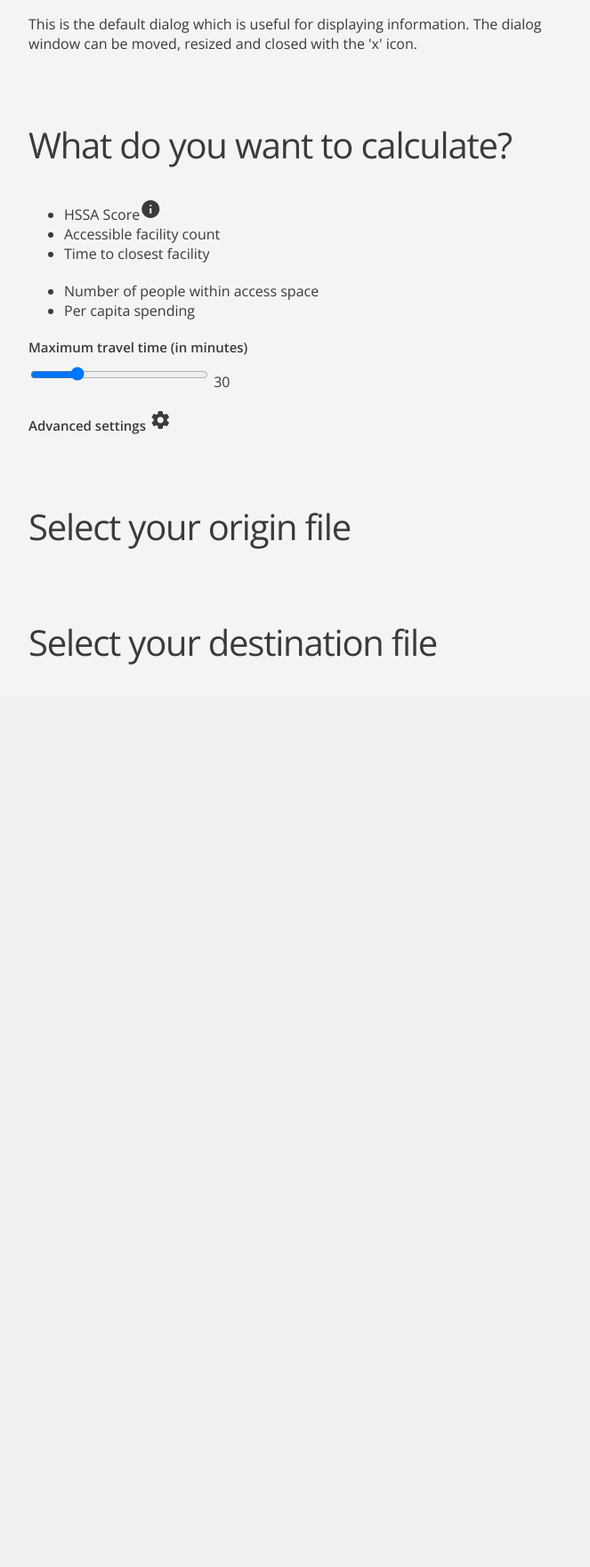
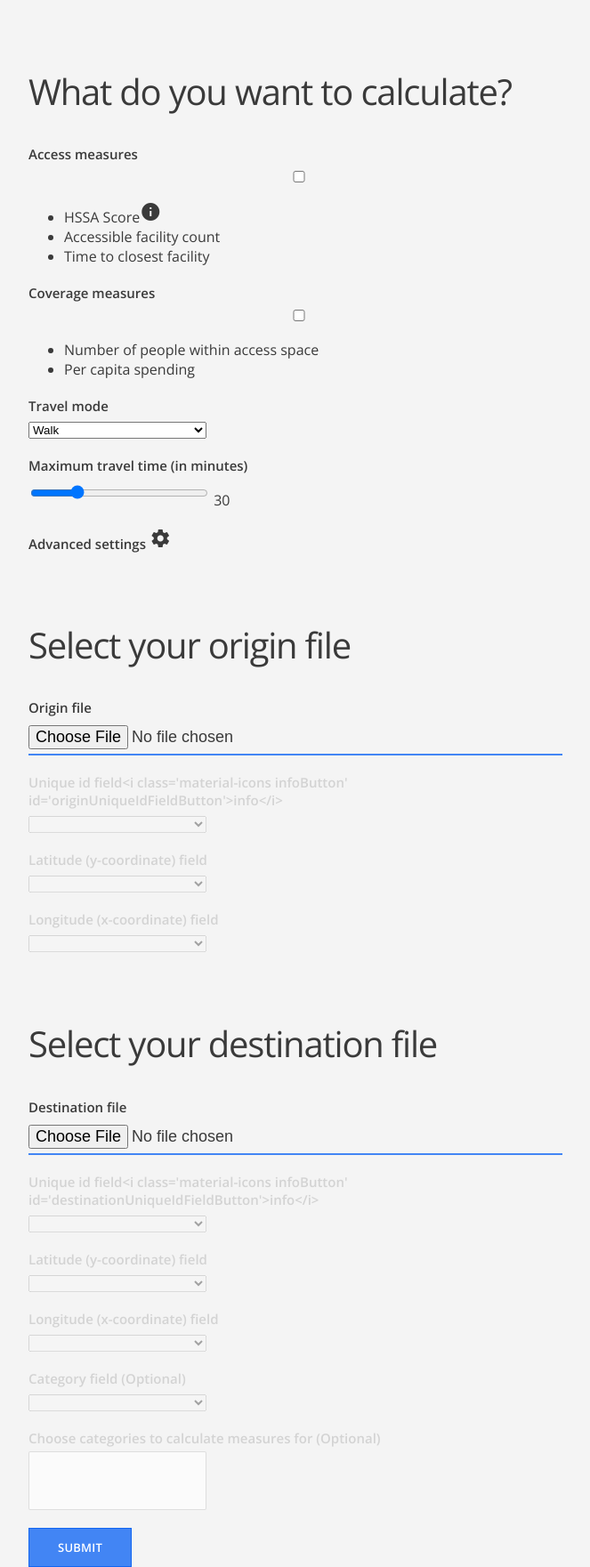
Before and after one commit to GeoDaCenter/spatial_access_web_app, a Flask app: template templates/access.html in a window 1280 px wide. Shown: the part 50-1811 px from the top of the page at 89% size, without its empty margins (108-771 px from the left). Before the commit the page ends 797 px from the top, so only its background shows below. Run offline with Flask 2, Linux system fonts and the light colour scheme; the template is opened without the code that fills it: values that come from a table or form of the project are taken from there, others are empty; some libraries are stand-ins or nearby versions.

Commit message:
updates to forms and LDAP logic edits

```diff
--- a/forms.py
+++ b/forms.py
@@ -78,6 +78,6 @@ class InputForm(FlaskForm):
 	submit = SubmitField('Submit')
 
 class LoginForm(FlaskForm):
-	cnetid = StringField("CNetID") #, validators=[DataRequired("Please enter your CNetID."), Email("Please enter a valid CNetID.")])
-	password = PasswordField("Password") #, validators=[DataRequired("please enter your password.")])
-	submit = SubmitField("Sign in")
+	cnetid = StringField("CNetID", [validators.DataRequired("Please enter your CNetID.")])
+	password = PasswordField("Password", [validators.DataRequired("Please enter your password.")])
+	submit_login = SubmitField("Sign in")
--- a/routes.py
+++ b/routes.py
@@ -65,9 +65,13 @@ def login():
 			    input_form = InputForm()
 			    return redirect(url_for('access'))
 
-			except ldap.INVALID_CREDENTIALS:
-			    print("wrong password")
+			except ldap.INVALID_CREDENTIALS as e:
+			    print("wrong password", e)
 			    return redirect(url_for('login'))
+
+			except Exception as e:
+				print("unknown error", e)
+				return redirect(url_for('login'))
 
 			print("here")
 
@@ -76,7 +80,7 @@ def login():
 		print("login GET")
 		return render_template("login.html", form=login_form)
 	else:
-		print("else clause")
+		print("login else clause")
 
 
 
@@ -164,6 +168,7 @@ def access():
 				walk_speed=float(request.form["walkSpeedSlider"]),
 				custom_weight_dict=custom_weight_dict)
 
+			print("before access download_results")
 			return download_results(output_files)
 
 		else:
@@ -172,18 +177,11 @@ def access():
 			return render_template('access.html', form=input_form)
 
 	elif request.method == 'GET':
+		print("access GET")
+		return render_template('access.html', form=input_form)
 
-		print("access GET")
-		input_form = InputForm()
-		print(input_form)
-		print(input_form.validate_on_submit)
-
-		if input_form.validate_on_submit:
-			print("access GET validate")
-			return render_template("access.html", form=input_form)
-		else:
-			print("access GET not validated")
-			return render_template('access.html', form=input_form)
+	else:
+		print("access else clause")
 
 # @app.route('/data/<filename>')
 @app.route("/return-file/<path:filename>")
--- a/templates/access.html
+++ b/templates/access.html
@@ -37,18 +37,18 @@
                 </div>
                 <h2>What do you want to calculate?</h2>
                 <form method="POST" action="/" enctype="multipart/form-data">
-                    {{ access_form.hidden_tag() }}
+                    {{ form.hidden_tag() }}
 
                     <div class="form-group">
-                        {% if access_form.coverage_measures_checkbox.errors %}
-                            {% for error in access_form.coverage_measures_checkbox.errors %}
+                        {% if form.coverage_measures_checkbox.errors %}
+                            {% for error in form.coverage_measures_checkbox.errors %}
                                 <p class="error-message">{{ error }}</p>
                             {% endfor %}
                         {% endif %}
                     </div>
                     <div class="form-group">
-                    	{{ access_form.access_measures_checkbox.label }}
-                    	{{ access_form.access_measures_checkbox }}
+                    	{{ form.access_measures_checkbox.label }}
+                    	{{ form.access_measures_checkbox }}
                         <div>
                             <ul>
                                 <li>HSSA Score<i class='material-icons infoButton' id='HSSAScoreInfoButton'>info</i></li>
@@ -58,8 +58,8 @@
                         </div>
                     </div>
                     <div class="form-group">
-                        {{ access_form.coverage_measures_checkbox.label }}
-                        {{ access_form.coverage_measures_checkbox }}
+                        {{ form.coverage_measures_checkbox.label }}
+                        {{ form.coverage_measures_checkbox }}
                         <div>
                             <ul>
                                 <li>Number of people within access space</li>
@@ -68,8 +68,8 @@
                         </div>
                     </div>
                     <div class="form-group">
-                        {{ access_form.travel_mode.label }}
-                        {{ access_form.travel_mode }}
+                        {{ form.travel_mode.label }}
+                        {{ form.travel_mode }}
                     </div>
                     <div class="form-group">
                         <label for="maximumTimeSlider">Maximum travel time (in minutes)</label>
@@ -99,8 +99,8 @@
                             {% endif %}
                         </div>
                         <div class="form-group">
-                            {{ access_form.decay_function.label }}
-                            {{ access_form.decay_function }}
+                            {{ form.decay_function.label }}
+                            {{ form.decay_function }}
                         </div>
                         <div class="form-group">
                             <label id="epsilonValueSliderLabel" for="epsilonValueSlider">Epsilon value</label>
@@ -115,8 +115,8 @@
                             {% endif %}
                         </div>
                         <div class="form-group">
-                            {{ access_form.custom_weight_dict.label }}
-                            {{ access_form.custom_weight_dict }}
+                            {{ form.custom_weight_dict.label }}
+                            {{ form.custom_weight_dict }}
                         </div>
 
                     </div>
@@ -126,30 +126,30 @@
                     <h2>Select your origin file</h2>
 
                     <div class="form-group">
-                        {{ access_form.origin_file.label }}
-                        {% if access_form.origin_file.errors %}
-                            {% for error in foaccess_formrm.origin_file.errors %}
+                        {{ form.origin_file.label }}
+                        {% if form.origin_file.errors %}
+                            {% for error in foformrm.origin_file.errors %}
                                 <p class="error-message">{{ error }}</p>
                             {% endfor %}
                         {% endif %}
-                        {{ access_form.origin_file }}
+                        {{ form.origin_file }}
                     </div>
 
                     <div class="form-group">
-                        {{ access_form.origin_unique_id_field.label }}
-                        {{ access_form.origin_unique_id_field }}
+                        {{ form.origin_unique_id_field.label }}
+                        {{ form.origin_unique_id_field }}
                     </div>
                     <div class="form-group">
-                        {{ access_form.origin_latitude_field.label }}
-                        {{ access_form.origin_latitude_field }}
+                        {{ form.origin_latitude_field.label }}
+                        {{ form.origin_latitude_field }}
                     </div>
                     <div class="form-group">
-                        {{ access_form.origin_longitude_field.label }}
-                        {{ access_form.origin_longitude_field }}
+                        {{ form.origin_longitude_field.label }}
+                        {{ form.origin_longitude_field }}
                     </div>
                     <div class="form-group">
-                        {{ access_form.origin_population_field.label }}
-                        {{ access_form.origin_population_field }}
+                        {{ form.origin_population_field.label }}
+                        {{ form.origin_population_field }}
                     </div>
 
                     <!-- DESTINATION FIELDS -->
@@ -157,40 +157,40 @@
                     <h2>Select your destination file</h2>
 
                     <div class="form-group">
-                        {{ access_form.destination_file.label }}
-                        {% if access_form.destination_file.errors %}
-                            {% for error in access_form.destination_file.errors %}
+                        {{ form.destination_file.label }}
+                        {% if form.destination_file.errors %}
+                            {% for error in form.destination_file.errors %}
                                 <p class="error-message">{{ error }}</p>
                             {% endfor %}
                         {% endif %}
-                        {{ access_form.destination_file }}
+                        {{ form.destination_file }}
                     </div>
                     <div class="form-group">
-                        {{ access_form.destination_unique_id_field.label }}
-                        {{ access_form.destination_unique_id_field }}
+                        {{ form.destination_unique_id_field.label }}
+                        {{ form.destination_unique_id_field }}
                     </div>
                     <div class="form-group">
-                        {{ access_form.destination_latitude_field.label }}
-                        {{ access_form.destination_latitude_field }}
+                        {{ form.destination_latitude_field.label }}
+                        {{ form.destination_latitude_field }}
                     </div>
                     <div class="form-group">
-                        {{ access_form.destination_longitude_field.label }}
-                        {{ access_form.destination_longitude_field }}
+                        {{ form.destination_longitude_field.label }}
+                        {{ form.destination_longitude_field }}
                     </div>
                     <div class="form-group">
-                        {{ access_form.destination_target_field.label }}
-                        {{ access_form.destination_target_field }}
+                        {{ form.destination_target_field.label }}
+                        {{ form.destination_target_field }}
                     </div>
                     <div class="form-group">
-                        {{ access_form.destination_category_field.label }}
-                        {{ access_form.destination_category_field }}
+                        {{ form.destination_category_field.label }}
+                        {{ form.destination_category_field }}
                     </div>
                     <div class="form-group">
-                        {{ access_form.destination_categories.label }}
-                        {{ access_form.destination_categories }}
+                        {{ form.destination_categories.label }}
+                        {{ form.destination_categories }}
                     </div>
 
-                    {{ access_form.submit(class="btn-primary") }}
+                    {{ form.submit(class="btn-primary") }}
 
                 </form>
             </div>
```
Also changed, not shown: templates/login.html (+15 -1 lines).
